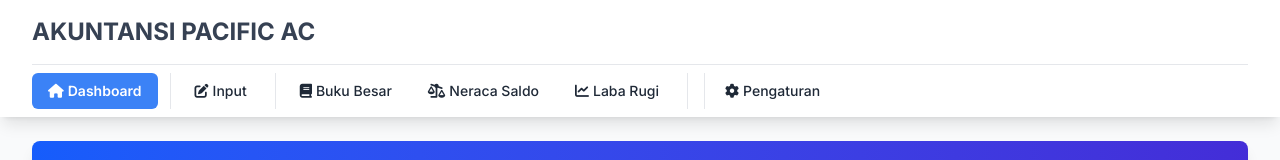
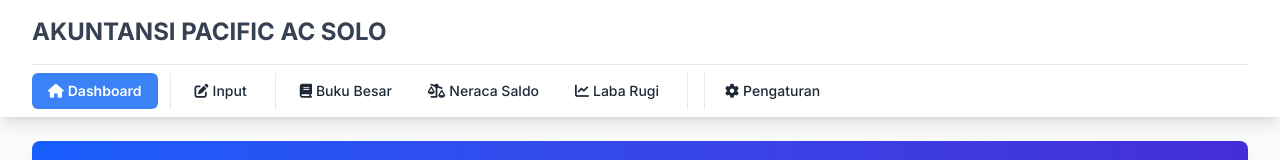
Before and after one commit to malikaaja12/jurnal-akuntansi-pacific-ac-solo, a website with bundled scripts: page index.html in a window 1280 px wide. Shown: the top 160 px of the page. Built offline with nearby package versions, Linux system fonts and the light colour scheme.

Commit message:
Update title from 'AKUNTANSI PACIFIC AC' to 'AKUNTANSI PACIFIC AC SOLO'

```diff
--- a/index.html
+++ b/index.html
@@ -27,7 +27,7 @@
               <div class="flex items-center">
                 <div>
                   <h1 class="text-2xl font-bold text-gray-700">
-                    AKUNTANSI PACIFIC AC
+                    AKUNTANSI PACIFIC AC SOLO
                   </h1>
                 </div>
               </div>
```
